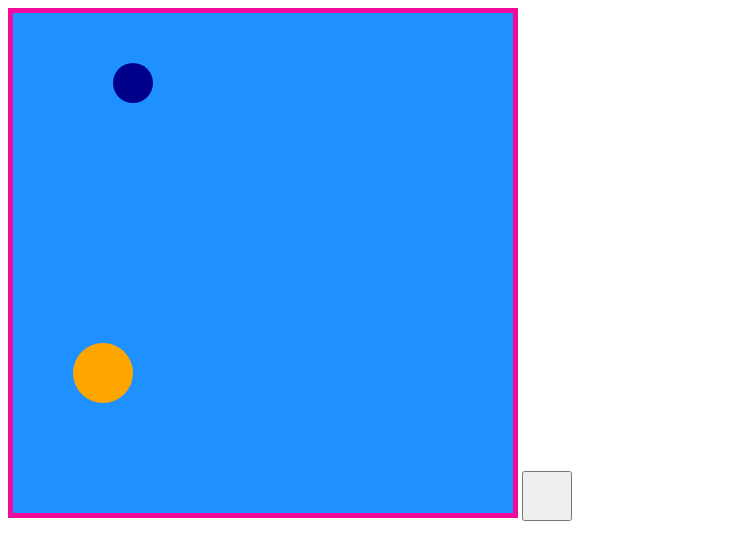
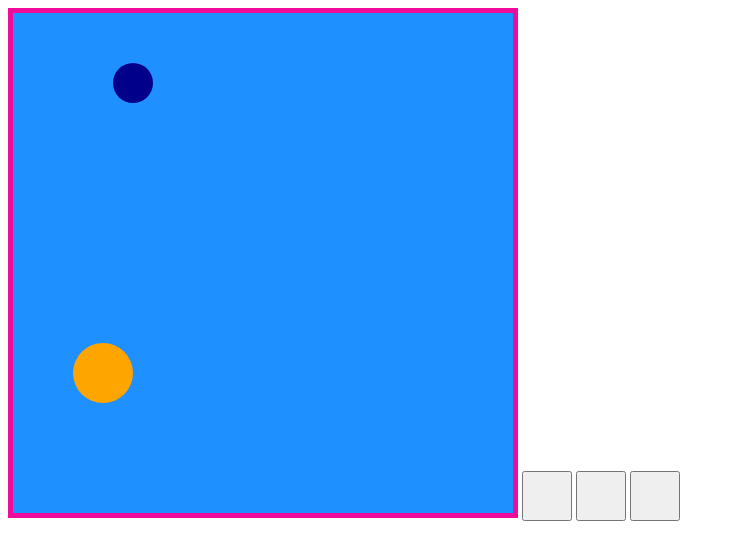
Before and after one commit to wagnerrodrigo/Estudo-Canvas, a plain HTML site: page Cap2/MinhaAnimaçao-teste.html in a window 1280 px wide. Shown: the whole page, without its empty margins (0-735 px from the left). Drawn offline with Linux system fonts and the light colour scheme.

Commit message:
posiçaogit add --all!

```diff
--- a/Cap2/MinhaAnimaçao-teste.html
+++ b/Cap2/MinhaAnimaçao-teste.html
@@ -8,6 +8,10 @@
 	<script src="Bola.js"></script>
 	<!-- Minha bola fica meio estranho ou digamos muito oferecido hahahahaha -->
 	<style>
+	body{
+		width: 700px;
+		height: 700px;
+	}
 		canvas{
 		/*float: left;*/
 		border:5px solid #f00b9b;
@@ -22,6 +26,8 @@
 <body>
 	<canvas id="MinhaAnimacaoCanvas" width="500" height="500" ></canvas>
 	<label><button type="button" name="luz"></button></label>
+	<label><button type="button" name="luz"></button></label>
+	<label><button type="button" name="luz"></button></label>
 	<script>
 
 		// Aqui vai inicialização do aplicativo.
@@ -31,6 +37,9 @@
 		// Referencia para o CANVAS
 		var canvas = document.getElementById('MinhaAnimacaoCanvas');
 		var context = canvas.getContext('2d');
+		// adicionado botoes
+		var Btlig = document.getElementsByTagName(`button`);
+		console.log(Btlig);
 
 
 		// Criando alguns sprites
```
